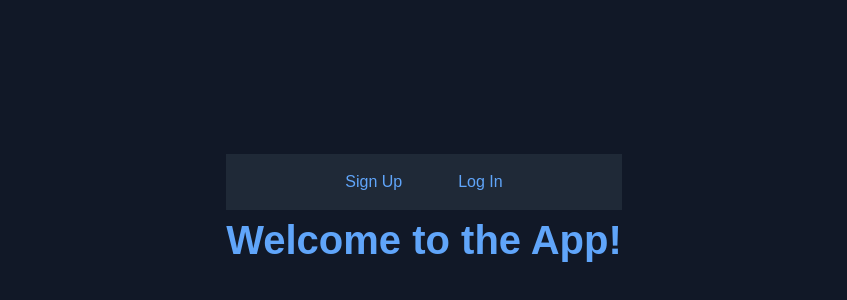
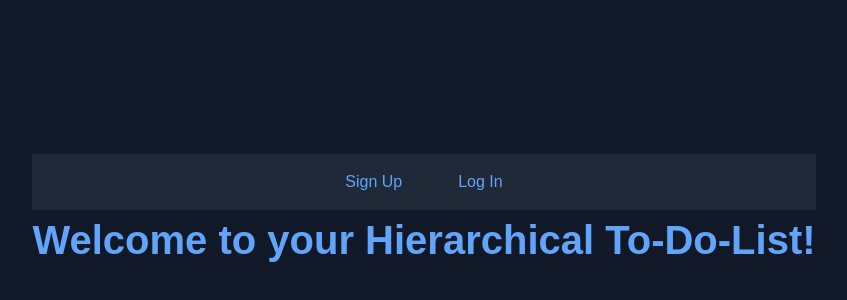
Before and after one commit to Ajodo-Godson/Hierarchical-To-Do-List, a React (Create React App) app in the folder frontend/: page / in a window 1280 px wide. Shown: the part 176-476 px from the top of the page, without its empty margins (216-1063 px from the left). Built offline with nearby package versions, Linux system fonts and the light colour scheme.

Commit message:
updated README

```diff
--- a/frontend/src/App.js
+++ b/frontend/src/App.js
@@ -59,7 +59,7 @@ const App = () => {
         <Route path="/signup" element={<Signup />} />         {/* Route for the Signup page */}
         <Route path="/login" element={<Login />} />           {/* Route for the Login page */}
         <Route path="/dashboard" element={<Dashboard />} />   {/* Route for the Dashboard page */}
-        <Route path="/" element={<h1>Welcome to the App!</h1>} /> {/* Default route (homepage) */}
+        <Route path="/" element={<h1>Welcome to your Hierarchical To-Do-List!</h1>} /> {/* Default route (homepage) */}
       </Routes>
     </Router>
   );
```
Also changed, not shown: 1 other file (tests, documents, lock files or other folders).
